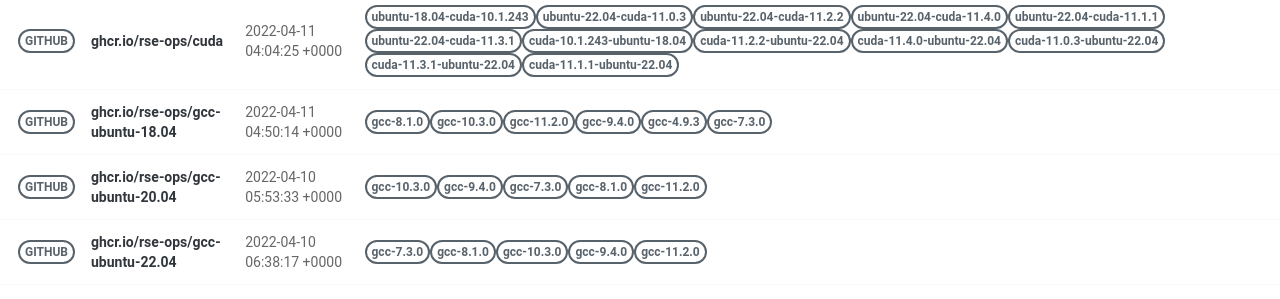
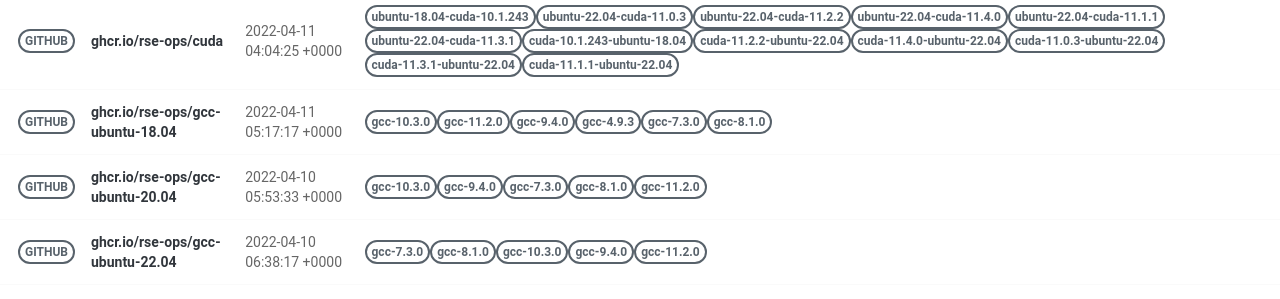
Before and after one commit to rse-ops/docker-images, a Jekyll site: the page built from pages/index.md, in a window 1280 px wide. Shown: the part 502-801 px from the top of the page. Built offline with Jekyll 4.4.1, drawn with Linux system fonts in a browser that asks for light colours; nearby versions of some CDN libraries.

Commit message:
Automated push to update library 2022-04-11

```diff
--- a/_library/ghcr.io-rse-ops-gcc-ubuntu-18.04.md
+++ b/_library/ghcr.io-rse-ops-gcc-ubuntu-18.04.md
@@ -1,14 +1,11 @@
 ---
 layout: container
 name: ghcr.io/rse-ops/gcc-ubuntu-18.04
-updated_at: 2022-04-11 04:50:14.194743
+updated_at: 2022-04-11 05:17:17.666877
 
 
 container_url: https://github.com/orgs/rse-ops/packages/container/package/gcc-ubuntu-18.04
 versions:
- - tag: gcc-8.1.0
-   dockerfile: https://github.com/rse-ops/docker-images/blob/main/ubuntu/gcc/Dockerfile
-   manifest: https://crane.ggcr.dev/manifest/ghcr.io/rse-ops/gcc-ubuntu-18.04:gcc-8.1.0
  - tag: gcc-10.3.0
    dockerfile: https://github.com/rse-ops/docker-images/blob/main/ubuntu/gcc/Dockerfile
    manifest: https://crane.ggcr.dev/manifest/ghcr.io/rse-ops/gcc-ubuntu-18.04:gcc-10.3.0
```
Also changed, not shown: other parts of _library/ghcr.io-rse-ops-gcc-ubuntu-18.04.md (+3 -0 lines).
